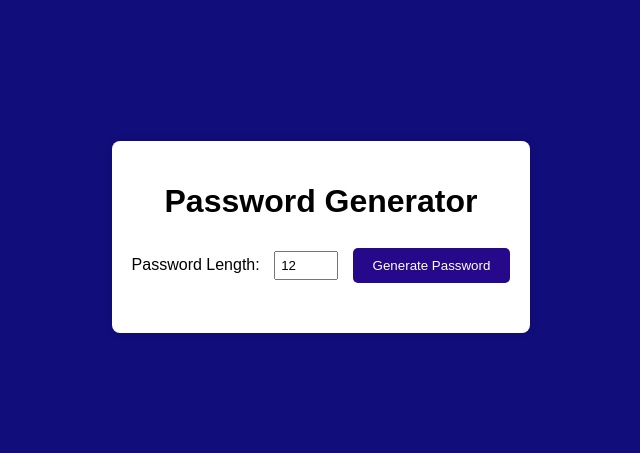
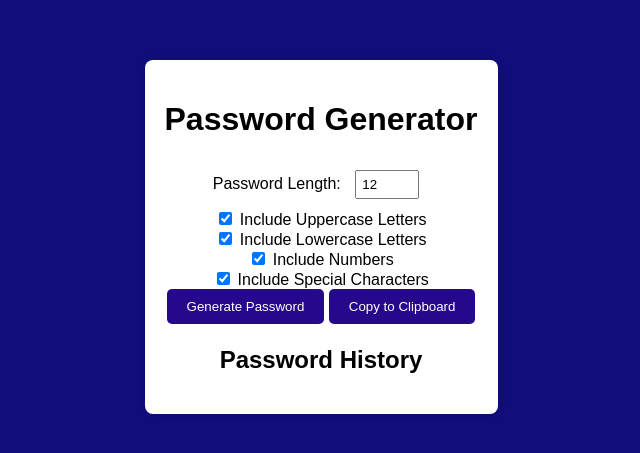
Before and after one commit to hemanth99492/pass-word-generator, a plain HTML site: page index.html in a window 1280 px wide. Shown: the part 171-624 px from the top of the page, without its empty margins (319-959 px from the left). Drawn offline with Linux system fonts and the light colour scheme.

Commit message:
Update index.html

```diff
--- a/index.html
+++ b/index.html
@@ -10,9 +10,32 @@
     <div class="container">
         <h1>Password Generator</h1>
         <label for="length">Password Length:</label>
-        <input type="number" id="length" min="8" value="12">
+        <input type="number" id="length" min="4" value="12">
+
+        <div>
+            <input type="checkbox" id="uppercase" checked>
+            <label for="uppercase">Include Uppercase Letters</label>
+        </div>
+        <div>
+            <input type="checkbox" id="lowercase" checked>
+            <label for="lowercase">Include Lowercase Letters</label>
+        </div>
+        <div>
+            <input type="checkbox" id="numbers" checked>
+            <label for="numbers">Include Numbers</label>
+        </div>
+        <div>
+            <input type="checkbox" id="special" checked>
+            <label for="special">Include Special Characters</label>
+        </div>
+
         <button onclick="generatePassword()">Generate Password</button>
+        <button onclick="copyToClipboard()">Copy to Clipboard</button>
+
         <p id="result"></p>
+        <p id="strength"></p>
+        <h2>Password History</h2>
+        <ul id="history"></ul>
     </div>
     <script src="script.js"></script>
 </body>
```
